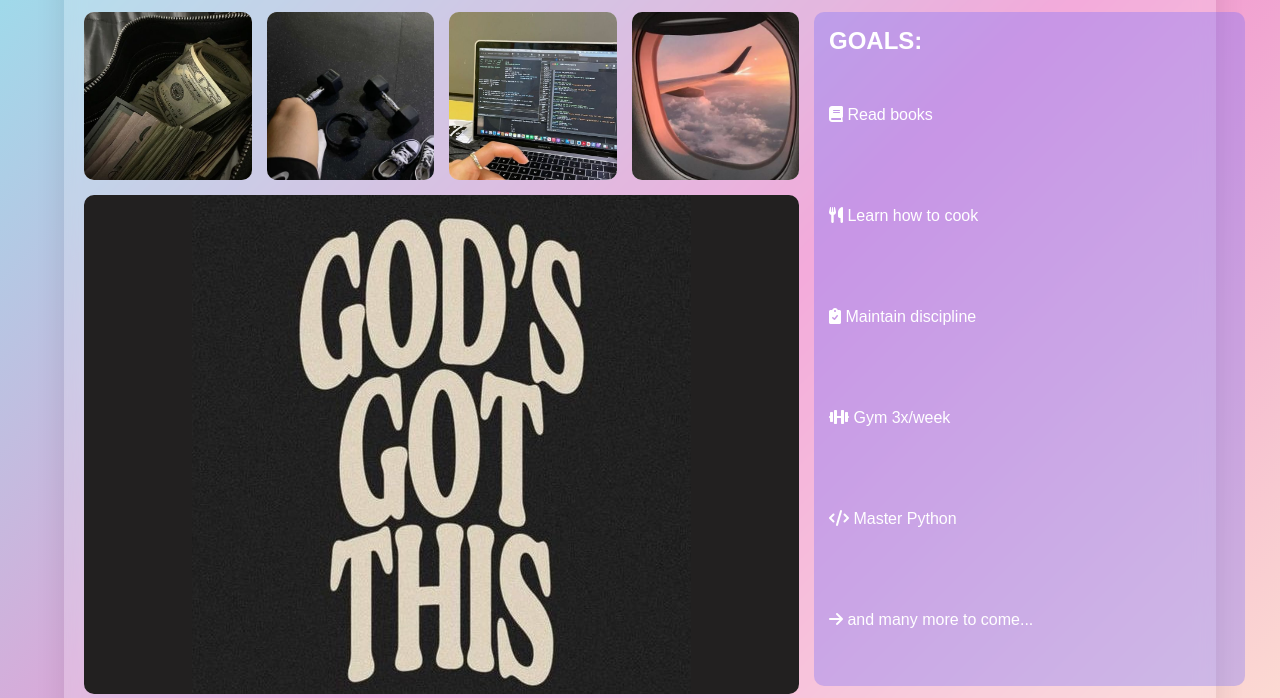
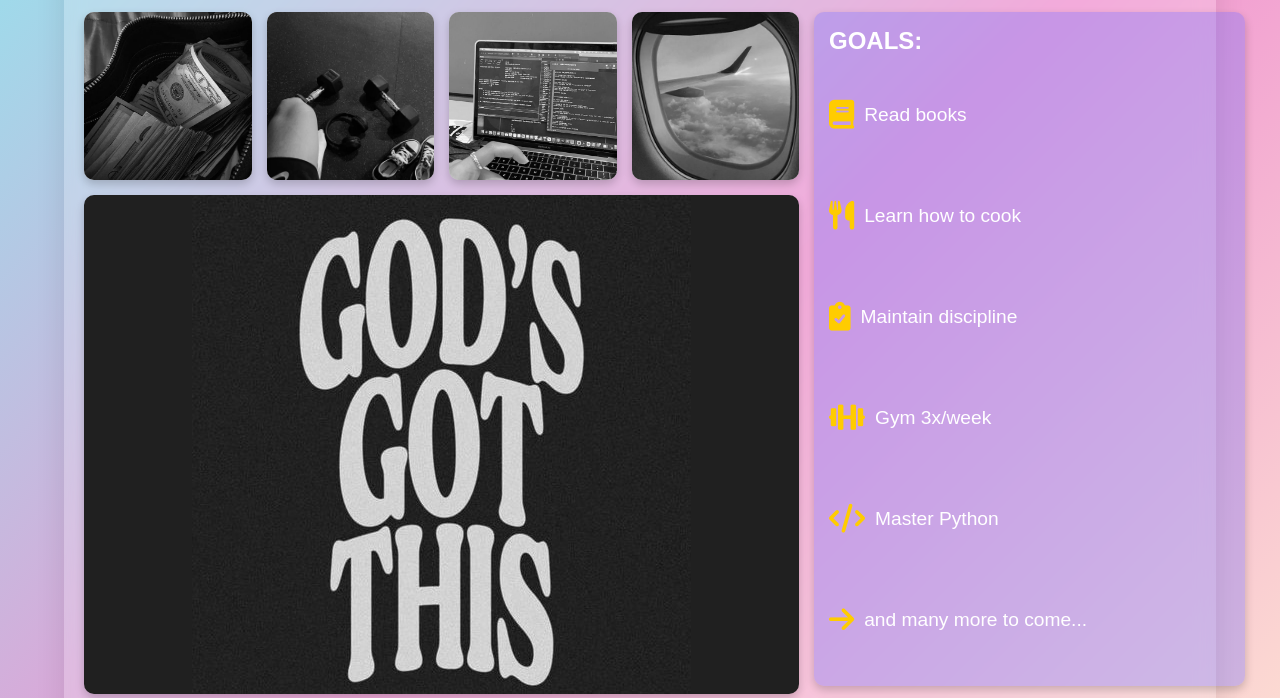
Before and after one commit to Gerard-M/-MalapoteGerardAndrei-CS-3301-WSTactivities, a plain HTML site: page Laboratory Activities/Laboratory Activity - 10-04-24/visionboard.html in a window 1280 px wide. Shown: the part 88-786 px from the top of the page. Drawn offline with Linux system fonts and the light colour scheme.

Commit message:
Update styles.css

```diff
--- a/Laboratory Activities/Laboratory Activity - 10-04-24/styles.css
+++ b/Laboratory Activities/Laboratory Activity - 10-04-24/styles.css
@@ -68,12 +68,34 @@ body {
     background-color: #ccc;
     border-radius: 10px;
     overflow: hidden;
+    box-shadow: 0 4px 10px rgba(0, 0, 0, 0.2);
+    transition: all 0.3s ease-in-out;
+    filter: grayscale(100%);
 }
 
 .image-item img {
     width: 100%;
     height: 100%;
     object-fit: cover;
+}
+
+.image-item:hover {
+    transform: scale(1.1);
+    filter: grayscale(0%);
+    background-color: transparent;
+    box-shadow: 0 8px 20px rgba(0, 0, 0, 0.4);
+}
+
+.large-image, .long-image {
+    box-shadow: 0 4px 10px rgba(0, 0, 0, 0.2);
+    transition: all 0.3s ease-in-out;
+    filter: grayscale(100%);
+}
+
+.large-image:hover, .long-image:hover {
+    transform: scale(1.05);
+    box-shadow: 0 8px 20px rgba(0, 0, 0, 0.4);
+    filter: grayscale(0%);
 }
 
 .large-image {
@@ -104,6 +126,8 @@ body {
     padding: 15px;
     display: flex;
     flex-direction: column;
+    box-shadow: 0 4px 10px rgba(0, 0, 0, 0.2);
+    transition: all 0.3s ease-in-out;
 }
 
 .goals-section h2 {
@@ -119,7 +143,33 @@ body {
     justify-content: space-around;
 }
 
+.goals-section ul li {
+    font-size: 1.2em;
+    display: flex;
+    align-items: center;
+    gap: 10px;
+}
+
+.goals-section ul li i {
+    font-size: 1.5em;
+    color: #ffcc00;
+}
+
+.goals-section:hover {
+    transform: scale(1.05);
+    box-shadow: 0 8px 20px rgba(0, 0, 0, 0.4);
+}
+
 .music-image {
     background-color: #666;
     border-radius: 10px;
+    box-shadow: 0 4px 10px rgba(0, 0, 0, 0.2);
+    transition: all 0.3s ease-in-out;
+    filter: grayscale(100%);
 }
+
+.music-image:hover {
+    transform: scale(1.05);
+    box-shadow: 0 8px 20px rgba(0, 0, 0, 0.4);
+    filter: grayscale(0%);
+}
```
